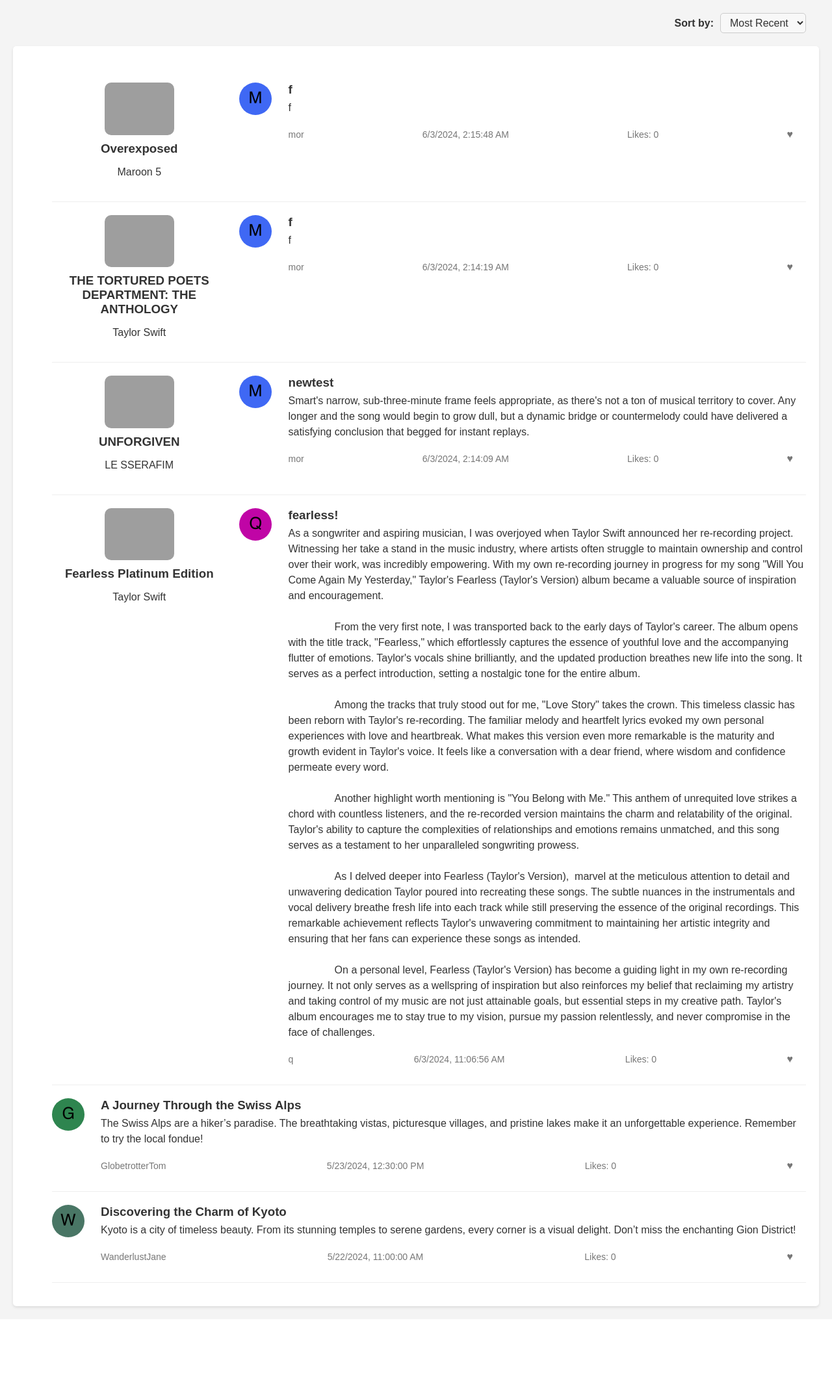
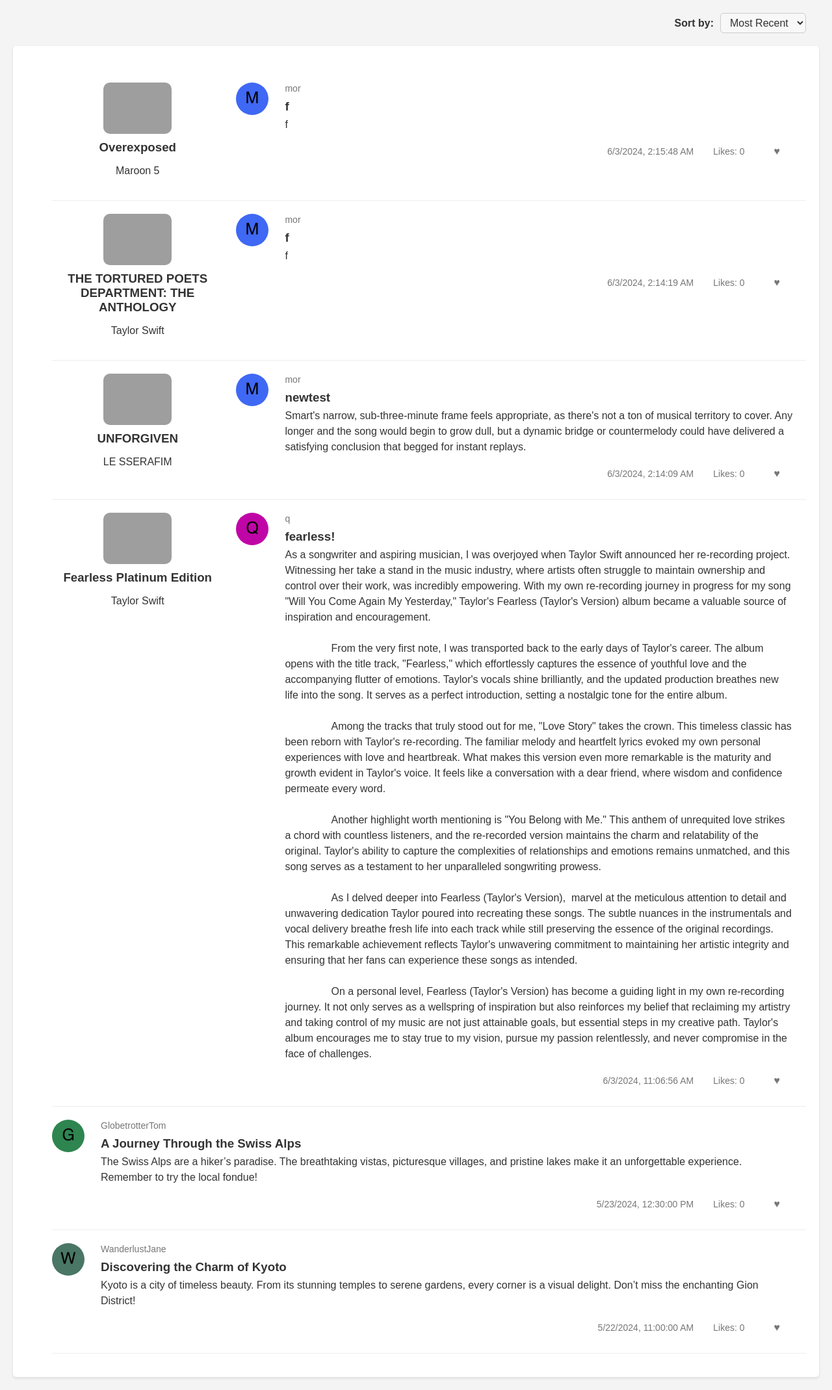
Before and after one commit to morweee/SoundPost, a Node server app: page / in a window 1280 px wide. Shown: the part 57-2196 px from the top of the page at 65% size. Before the commit the page ends 2072 px from the top, so only its background shows below. Run offline with Node 20, Linux system fonts and the light colour scheme; data comes from the database, SQL or seed files in the repository; both versions use the stored data as it was after the commit; some libraries are stand-ins or nearby versions; grey boxes are pictures that could not be loaded.

Commit message:
almost done with post style

```diff
--- a/public/css/styles.css
+++ b/public/css/styles.css
@@ -474,7 +474,7 @@
 }
 
 .post-header h3 {
-    margin: 0 0 5px 0;
+    margin: 8px 0 5px 0;
 }
 
 .post-header p {
@@ -483,12 +483,24 @@
     line-height: 1.5;
 }
 
+.post-timestamp {
+    margin-right: 5px;
+}
+
+.post-timestamp-likes {
+    display: flex;
+    align-items: center;
+    margin-left: auto;
+    font-size: 14px;
+    color: #777;
+}
+
 .post-status-bar {
     margin-top: 10px;
     display: flex;
     align-items: center;
-    justify-content: space-between;
     gap: 20px;
+    flex-wrap: nowrap;
 }
 
 .post-author,
@@ -534,10 +546,7 @@
     justify-content: space-between;
     flex-grow: 1;
     width: calc(100% - 270px);
-}
-
-.post-header {
-    margin-bottom: auto;
+    margin-right: 20px;
 }
 
 /* Profile Page Styles */
--- a/server.js
+++ b/server.js
@@ -16,10 +16,6 @@
 const { google } = require('googleapis');
 const { OAuth2Client } = require('google-auth-library');
 const bcrypt = require('bcryptjs');
-
-// Spotify API
-const querystring = require('querystring');
-const fetch = require('node-fetch');
 
 //~~~~~~~~~~~~~~~~~~~~~~~~~~~~~~~~~~~~~~~~~~~~~~~~~~~~~~~~~~~~~~~~~~~~~~~~~~~~~~~~~
 // Configuration and Setup
--- a/views/partials/post.handlebars
+++ b/views/partials/post.handlebars
@@ -13,14 +13,16 @@
     <div class="post-content-wrapper">
         <div class="post-content preserve-newlines">
             <div class="post-header">
+                <span class="post-author">{{username}}</span>
                 <h3>{{title}}</h3>
                 <p>{{content}}</p>
             </div>
         </div>
         <div class="post-status-bar">
-            <span class="post-author">{{username}}</span>
+            <div class="post-timestamp-likes"></div>
                 <span class="post-timestamp">{{timestamp}}</span>
                 <span class="post-likes">Likes: {{likes}}</span>
+
                 {{#ifCond username user.username}}
                     <button class="delete-button" data-id="{{id}}" onclick="handleDeleteClick(event)">
                         <i class="fas fa-trash-alt"></i>
@@ -30,6 +32,7 @@
                         ♥
                     </button>
                 {{/ifCond}}
+            </div>
         </div>
     </div>
 </div>
```
Also changed, not shown: database.db. Lines whose indentation alone changed are shown as unchanged.
